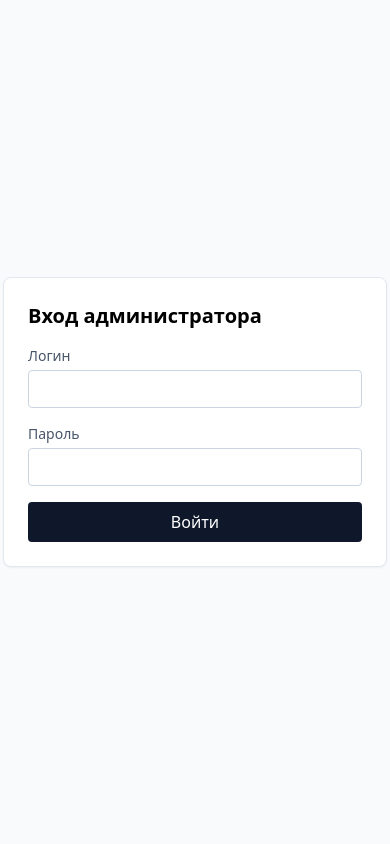
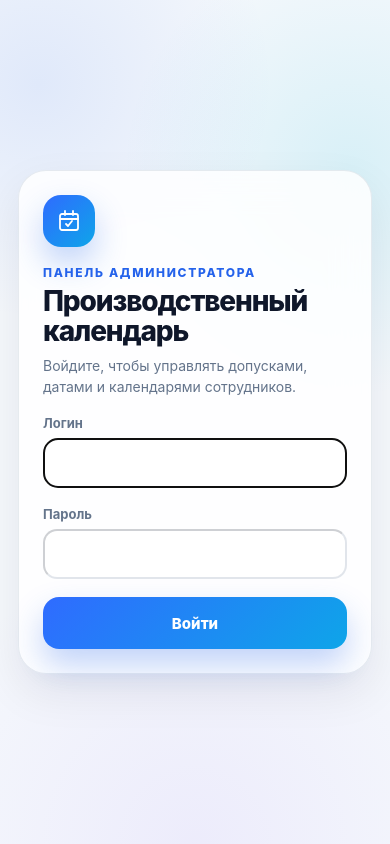
Before and after one commit to igocepuq085-hash/calendar, a FastAPI app: page /admin/login in a window 390 px wide. Run offline with FastAPI, Linux system fonts and the light colour scheme; parts of the project's set-up code (start-up, migrations or seed data) failed here and were passed over; some libraries are stand-ins or nearby versions.

Commit message:
Fix mobile login and save banner visibility

```diff
--- a/app/routers/admin.py
+++ b/app/routers/admin.py
@@ -277,7 +277,7 @@ def login(request: Request, username: str = Form(...), password: str = Form(...)
     settings = get_settings()
     key = _client_key(request, username)
     if _rate_limited(key):
-        raise HTTPException(status_code=429, detail="Too many login attempts")
+        return RedirectResponse("/admin/login?locked=1", status_code=303)
     if not hmac.compare_digest(username, settings.admin_username) or not hmac.compare_digest(password, settings.admin_password):
         _record_failed_login(key)
         return RedirectResponse("/admin/login?error=1", status_code=303)
--- a/app/static/css/app.css
+++ b/app/static/css/app.css
@@ -35,6 +35,7 @@ body {
 
 a { color: inherit; text-decoration: none; }
 svg { width: 20px; height: 20px; stroke-width: 1.8; stroke-linecap: round; stroke-linejoin: round; }
+button { font: inherit; cursor: pointer; }
 
 .main-content {
   min-height: 100vh;
@@ -525,22 +526,119 @@ textarea {
   background: rgba(255,255,255,.78) !important;
 }
 
+.login-page {
+  min-height: 100vh;
+}
+.login-shell {
+  min-height: 100vh;
+  display: grid;
+  place-items: center;
+  padding: 18px;
+}
+.login-card {
+  width: min(100%, 420px);
+  display: grid;
+  gap: 18px;
+  padding: 24px;
+  border-radius: 28px;
+  background: rgba(255, 255, 255, .84);
+  border: 1px solid var(--border-soft);
+  box-shadow: var(--shadow-soft);
+  backdrop-filter: blur(18px);
+}
+.login-mark {
+  width: 52px;
+  height: 52px;
+  display: grid;
+  place-items: center;
+  border-radius: 18px;
+  color: #fff;
+  background: linear-gradient(135deg, #2f6bff, #0ea5e9);
+  box-shadow: 0 16px 32px rgba(37, 99, 235, .28);
+}
+.login-mark svg {
+  width: 24px;
+  height: 24px;
+}
+.login-eyebrow {
+  margin: 0;
+  color: var(--blue);
+  font-size: 12px;
+  font-weight: 850;
+  letter-spacing: .14em;
+  text-transform: uppercase;
+}
+.login-card h1 {
+  margin: 6px 0 0;
+  font-size: 28px;
+  line-height: 1.08;
+  font-weight: 850;
+  letter-spacing: -0.04em;
+}
+.login-subtitle {
+  margin: 10px 0 0;
+  color: var(--text-muted);
+  font-size: 14px;
+  line-height: 1.45;
+}
+.login-alert {
+  padding: 12px 14px;
+  border-radius: 16px;
+  color: #991b1b;
+  background: rgba(254, 242, 242, .92);
+  border: 1px solid rgba(239, 68, 68, .24);
+  font-size: 14px;
+  font-weight: 700;
+}
+.login-field {
+  display: grid;
+  gap: 7px;
+  color: var(--text-muted);
+  font-size: 13px;
+  font-weight: 700;
+}
+.login-field input {
+  min-height: 50px;
+  width: 100%;
+  padding: 0 14px;
+  color: var(--text-main);
+  font-size: 16px;
+}
+.login-submit {
+  min-height: 52px;
+  width: 100%;
+  border: 0;
+  border-radius: 16px;
+  color: #fff;
+  font-size: 15px;
+  font-weight: 850;
+  background: linear-gradient(135deg, #2f6bff, #0ea5e9);
+  box-shadow: 0 16px 32px rgba(37, 99, 235, .28);
+}
+.login-submit:active {
+  transform: scale(.98);
+}
+.login-submit:disabled {
+  opacity: .72;
+  cursor: wait;
+}
+
 .dirty-save-banner {
   position: fixed;
   left: 16px;
   right: 16px;
   bottom: 86px;
-  z-index: 80;
+  z-index: 120;
   display: none;
   grid-template-columns: 1fr auto;
   align-items: center;
-  gap: 12px;
-  padding: 13px 16px;
-  border-radius: 18px;
+  gap: 14px;
+  padding: 15px 18px;
+  border-radius: 22px;
   color: #92400e;
-  background: rgba(255, 251, 235, .94);
-  border: 1px solid rgba(245, 158, 11, .28);
-  box-shadow: 0 18px 42px rgba(245, 158, 11, .18);
+  background: rgba(255, 251, 235, .97);
+  border: 1px solid rgba(245, 158, 11, .36);
+  box-shadow: 0 24px 54px rgba(245, 158, 11, .22), 0 0 0 1px rgba(255,255,255,.72) inset;
   backdrop-filter: blur(18px);
 }
 .dirty-save-banner.is-visible {
@@ -555,14 +653,16 @@ textarea {
   font-size: 12px;
 }
 .dirty-save-banner button {
-  min-height: 40px;
-  border-radius: 14px;
-  padding: 0 14px;
+  min-height: 48px;
+  border: 0;
+  border-radius: 16px;
+  padding: 0 18px;
   color: #fff;
-  font-size: 13px;
-  font-weight: 800;
-  background: linear-gradient(135deg, #f59e0b, #2563eb);
-  box-shadow: 0 12px 26px rgba(245, 158, 11, .22);
+  font-size: 14px;
+  font-weight: 850;
+  white-space: nowrap;
+  background: linear-gradient(135deg, #2563eb, #06b6d4);
+  box-shadow: 0 16px 34px rgba(37, 99, 235, .28);
 }
 .dirty-save-banner button:disabled {
   opacity: .72;
--- a/app/templates/base.html
+++ b/app/templates/base.html
@@ -6,7 +6,7 @@
   <title>{{ title or "Производственный календарь" }}</title>
   <script src="https://cdn.tailwindcss.com"></script>
   <script src="https://unpkg.com/htmx.org@1.9.12"></script>
-  <link rel="stylesheet" href="/static/css/app.css">
+  <link rel="stylesheet" href="/static/css/app.css?v=20260523-4">
 </head>
 <body>
   {% set path = request.url.path %}
--- a/app/templates/login.html
+++ b/app/templates/login.html
@@ -4,23 +4,45 @@
   <meta charset="utf-8">
   <meta name="viewport" content="width=device-width, initial-scale=1">
   <title>Вход</title>
-  <script src="https://cdn.tailwindcss.com"></script>
+  <link rel="stylesheet" href="/static/css/app.css?v=20260523-4">
 </head>
-<body class="bg-slate-50 min-h-screen grid place-items-center">
-  <form method="post" action="/admin/login" class="bg-white border border-slate-200 rounded-lg p-6 w-full max-w-sm space-y-4 shadow-sm">
-    <h1 class="text-xl font-semibold">Вход администратора</h1>
-    {% if request.query_params.get("error") %}
-      <div class="text-sm text-red-700 bg-red-50 border border-red-200 rounded p-2">Неверный логин или пароль</div>
-    {% endif %}
-    <label class="block text-sm">
-      <span class="text-slate-600">Логин</span>
-      <input name="username" class="mt-1 w-full border border-slate-300 rounded px-3 py-2">
-    </label>
-    <label class="block text-sm">
-      <span class="text-slate-600">Пароль</span>
-      <input name="password" type="password" class="mt-1 w-full border border-slate-300 rounded px-3 py-2">
-    </label>
-    <button class="w-full bg-slate-900 text-white rounded px-3 py-2">Войти</button>
-  </form>
+<body class="login-page">
+  <main class="login-shell">
+    <form id="login-form" method="post" action="/admin/login" class="login-card">
+      <div class="login-mark">
+        <svg viewBox="0 0 24 24" fill="none" stroke="currentColor"><path d="M8 2v4M16 2v4M3 10h18"/><path d="M5 5h14a2 2 0 0 1 2 2v12a2 2 0 0 1-2 2H5a2 2 0 0 1-2-2V7a2 2 0 0 1 2-2Z"/><path d="m9 15 2 2 4-5"/></svg>
+      </div>
+      <div>
+        <p class="login-eyebrow">Панель администратора</p>
+        <h1>Производственный календарь</h1>
+        <p class="login-subtitle">Войдите, чтобы управлять допусками, датами и календарями сотрудников.</p>
+      </div>
+
+      {% if request.query_params.get("error") %}
+        <div class="login-alert">Неверный логин или пароль.</div>
+      {% endif %}
+      {% if request.query_params.get("locked") %}
+        <div class="login-alert">Слишком много попыток входа. Подождите 5 минут и попробуйте снова.</div>
+      {% endif %}
+
+      <label class="login-field">
+        <span>Логин</span>
+        <input name="username" autocomplete="username" required autofocus>
+      </label>
+      <label class="login-field">
+        <span>Пароль</span>
+        <input name="password" type="password" autocomplete="current-password" required>
+      </label>
+      <button id="login-submit" type="submit" class="login-submit">Войти</button>
+    </form>
+  </main>
+  <script>
+    const form = document.getElementById("login-form");
+    const button = document.getElementById("login-submit");
+    form.addEventListener("submit", () => {
+      button.disabled = true;
+      button.textContent = "Входим...";
+    });
+  </script>
 </body>
 </html>
```
Also changed, not shown: tests/test_kip_rules.py (+41 -1 lines).
